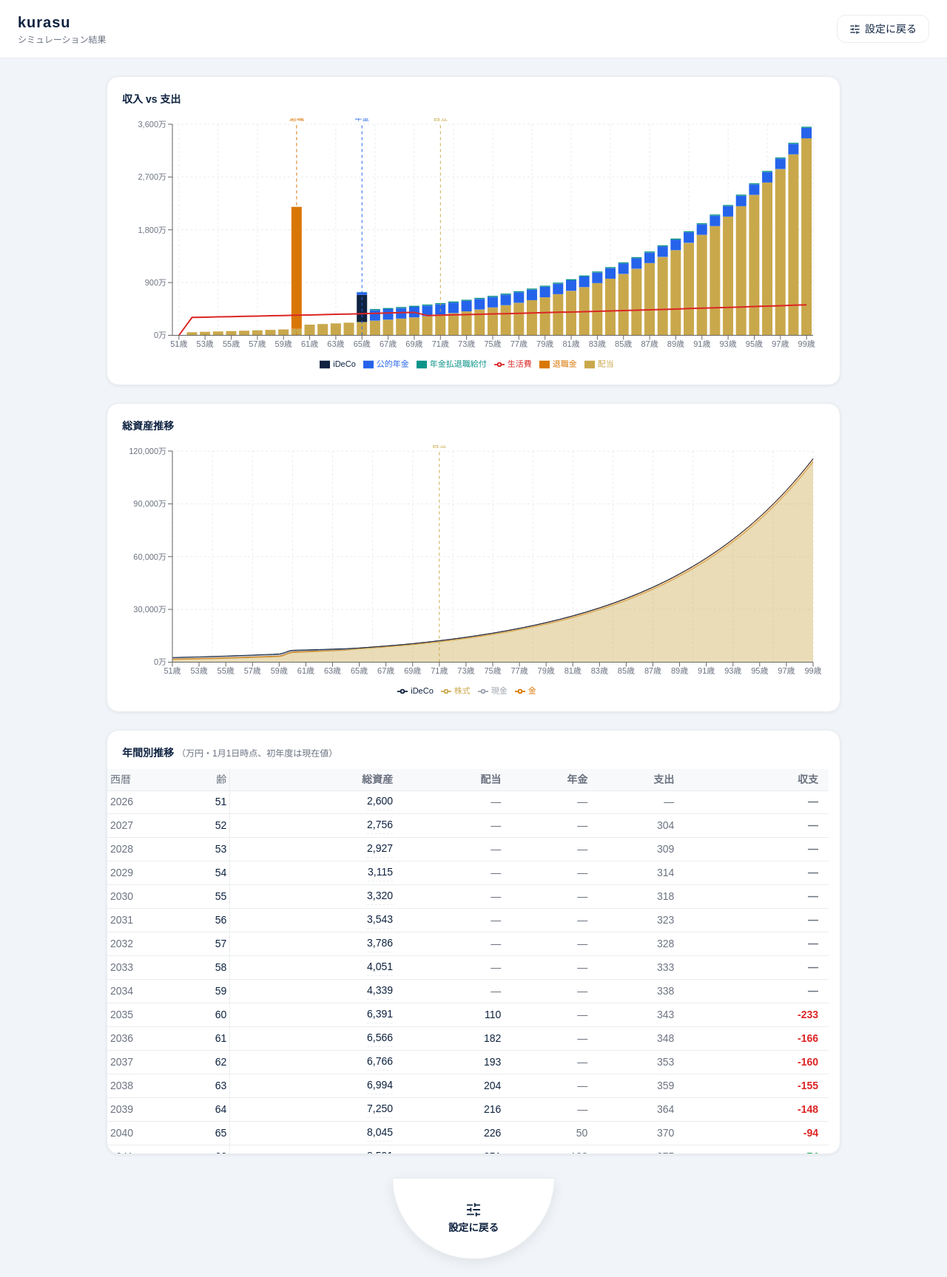
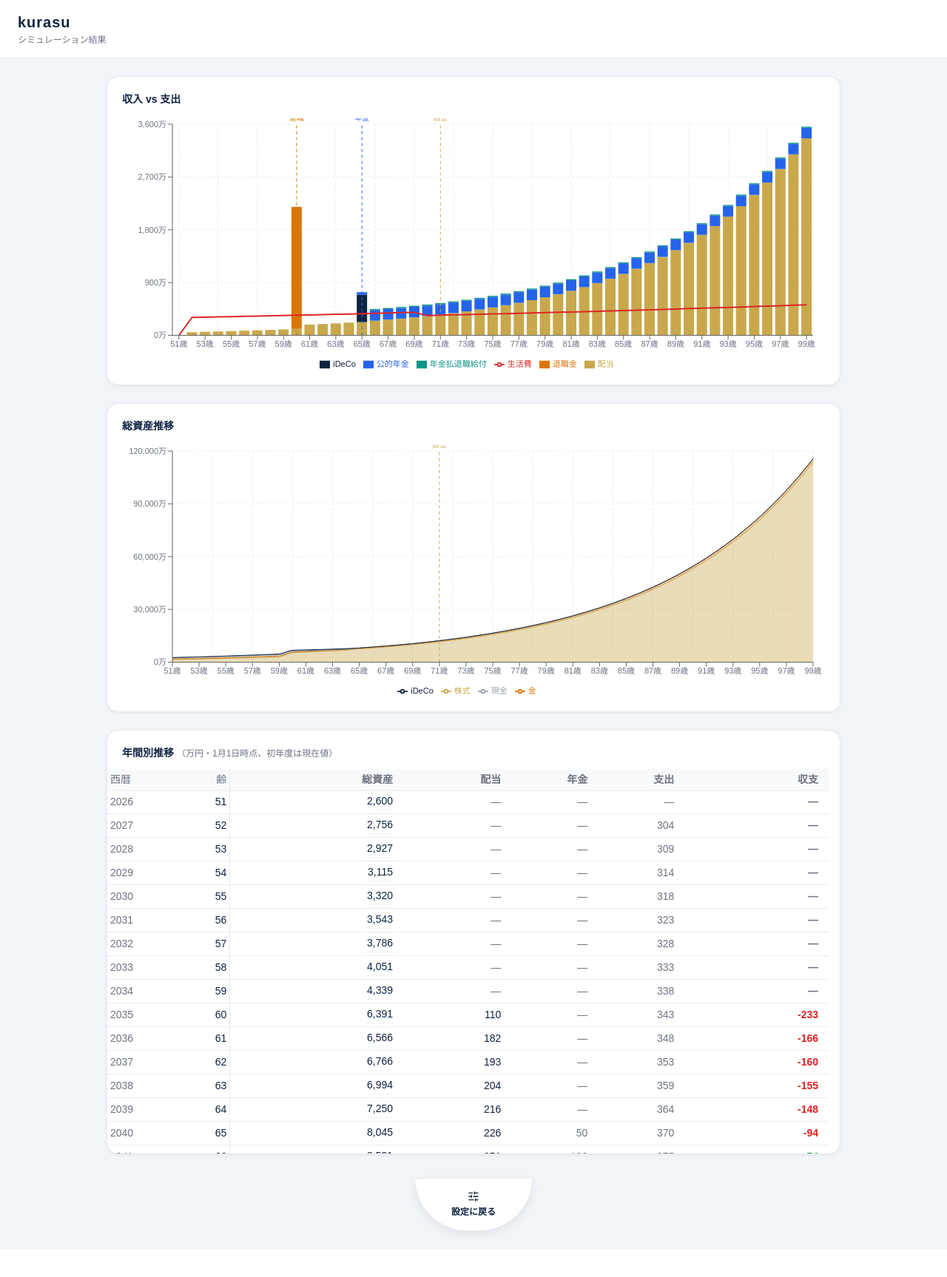
Before and after one commit to toyakaku10-creator/kurasu, a Next.js app: page /kurasu/result in a window 1280 px wide. Shown: the whole page at 74% size. After the commit the page ends 1689 px from the top, so only its background shows below. Built offline with nearby package versions, Linux system fonts and the light colour scheme.

Commit message:
feat: ボタンサイズを控えめに・ヘッダーの戻るボタン削除

```diff
--- a/app/kurasu/InputClient.tsx
+++ b/app/kurasu/InputClient.tsx
@@ -308,14 +308,14 @@ export default function InputClient() {
           style={{
             background: GOLD,
             color: NAVY,
-            width: 280,
-            height: 140,
+            width: 160,
+            height: 72,
             borderRadius: '9999px 9999px 0 0',
-            boxShadow: `0 -4px 24px ${GOLD}66`,
-            fontSize: '0.85rem',
+            boxShadow: `0 -4px 20px ${GOLD}55`,
+            fontSize: '0.75rem',
           }}
         >
-          <TrendingUp size={28} />
+          <TrendingUp size={18} />
           シミュレーション開始
         </button>
       </footer>
--- a/app/kurasu/result/ResultClient.tsx
+++ b/app/kurasu/result/ResultClient.tsx
@@ -249,13 +249,6 @@ export default function ResultClient() {
           <h1 className="text-xl font-bold tracking-wider" style={{ color: NAVY }}>kurasu</h1>
           <p className="text-xs mt-0.5" style={{ color: SUB }}>シミュレーション結果</p>
         </div>
-        <button
-          onClick={() => router.push('/kurasu')}
-          className="flex items-center gap-1.5 text-sm font-medium px-4 py-2 rounded-xl transition-colors hover:bg-gray-50"
-          style={{ color: NAVY, border: `1px solid ${BORDER}` }}
-        >
-          <SlidersHorizontal size={15} /> 設定に戻る
-        </button>
       </header>
 
       {/* Content */}
@@ -405,14 +398,14 @@ export default function ResultClient() {
                 color: NAVY,
                 background: BG,
                 border: `1px solid ${BORDER}`,
-                width: 220,
-                height: 110,
+                width: 160,
+                height: 72,
                 borderRadius: '0 0 9999px 9999px',
-                boxShadow: `0 4px 16px rgba(0,0,0,.08)`,
-                fontSize: '0.85rem',
+                boxShadow: `0 4px 12px rgba(0,0,0,.07)`,
+                fontSize: '0.75rem',
               }}
             >
-              <SlidersHorizontal size={22} />
+              <SlidersHorizontal size={16} />
               設定に戻る
             </button>
           </div>
```
